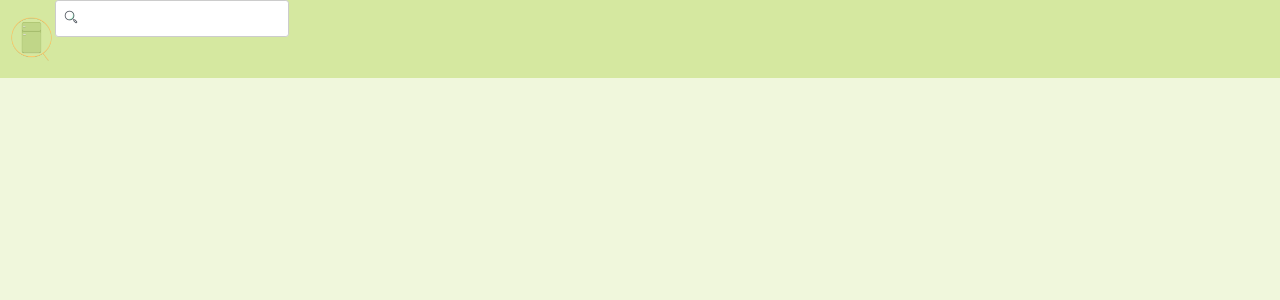
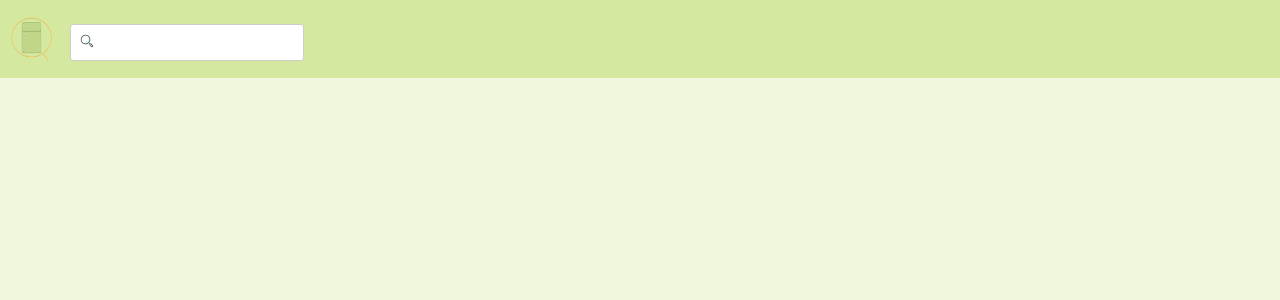
Before and after one commit to pamwang/fridge-app, a React (Create React App) app in the folder fridge-app/: page / in a window 1280 px wide. Shown: the top 300 px of the page. Built offline with nearby package versions, Linux system fonts and the light colour scheme.

Commit message:
nav bar fixed

```diff
--- a/fridge-app/src/navBar.css
+++ b/fridge-app/src/navBar.css
@@ -20,4 +20,6 @@
 
 .navBar-search{
     float: left;
+    margin-top: 1.5rem;
+    padding-left: 1em;
 }
```
